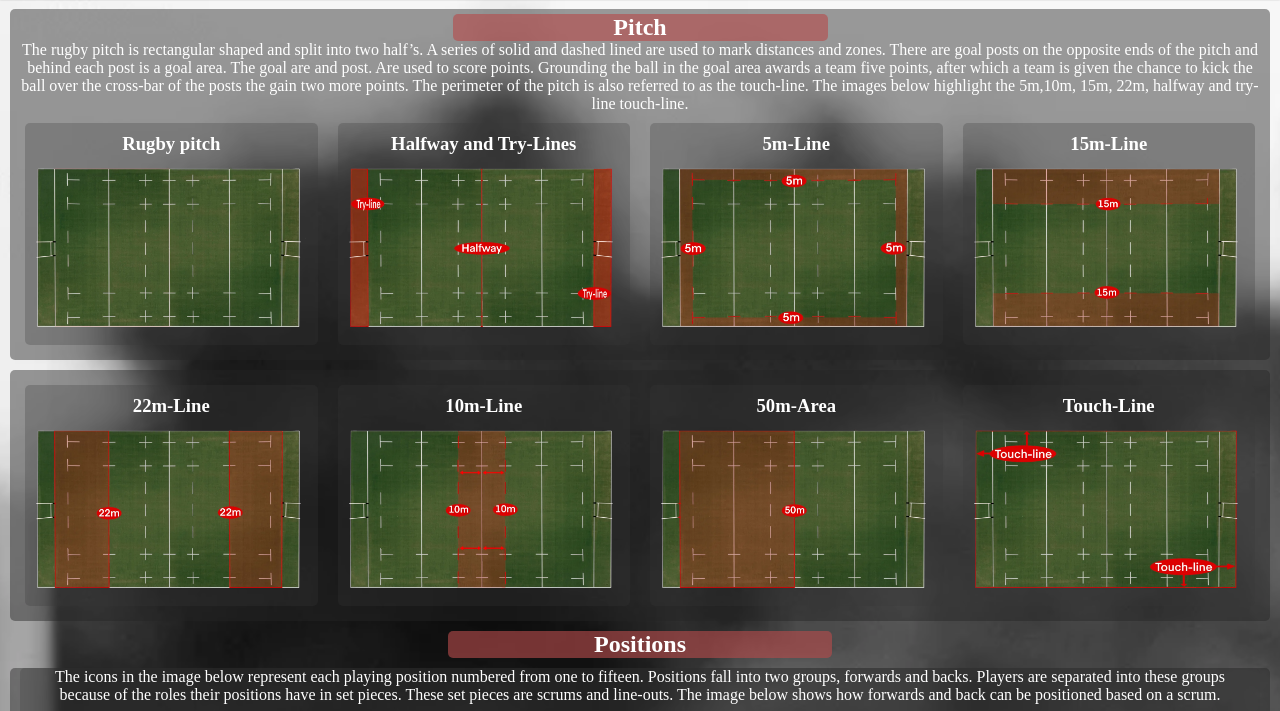
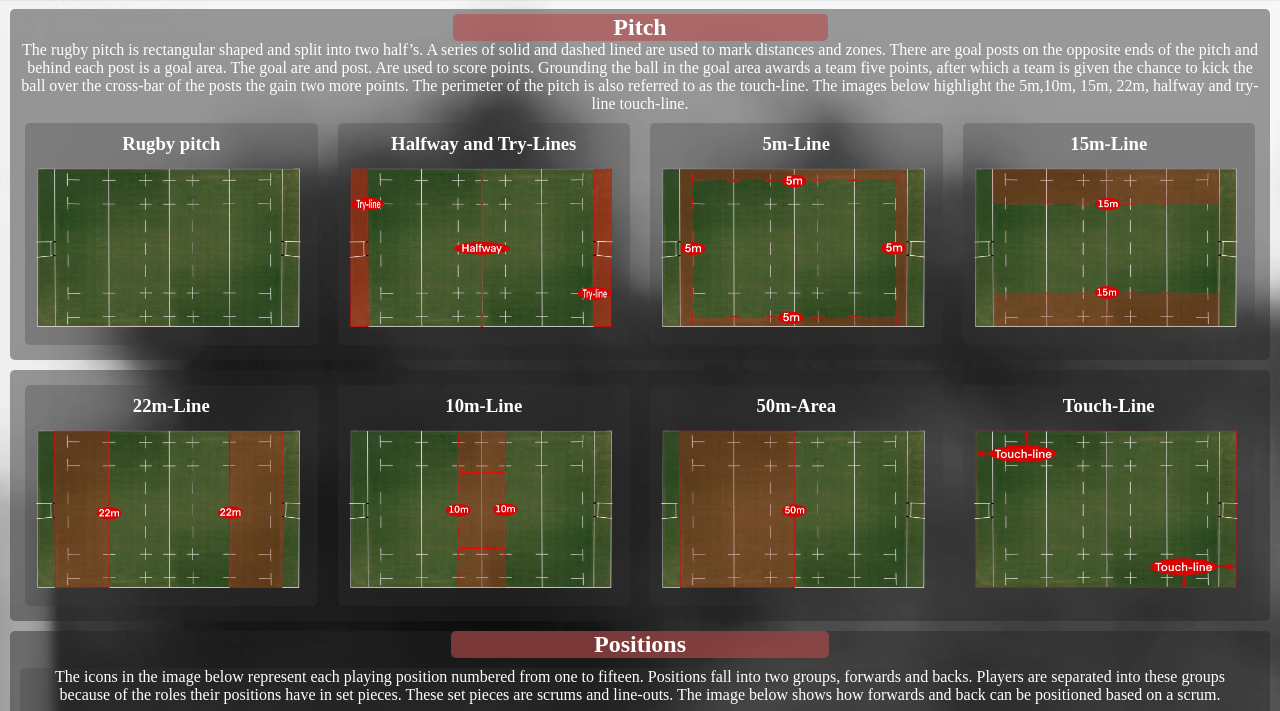
Before and after one commit to Bruce0C/Rugby-Buff, a plain HTML site: page how-to-play.html in a window 1280 px wide. Shown: the part 80-791 px from the top of the page. Drawn offline with Linux system fonts and the light colour scheme.

Commit message:
fix: Add title to positions section

```diff
--- a/how-to-play.html
+++ b/how-to-play.html
@@ -129,9 +129,9 @@
         </section>
 
         <!--Position section-->
-        <h2>Positions</h2>
         <section id="position-container">
-            <section class="card">
+            <h2 class="title">Positions</h2>
+            <div class="card">
                 <div class="card-text">
                     <p>
                         The icons in the image below represent each playing position numbered from one to fifteen.
@@ -142,11 +142,11 @@
                 </div>
                 <div class="card">
                     <div class="img-wrapper">
-                    <img src="./assets/images/forwards+backs-scrum.webp" alt="Forwards and Backs at a scrum"
-                        class="positions-img">
+                        <img src="./assets/images/forwards+backs-scrum.webp" alt="Forwards and Backs at a scrum"
+                            class="positions-img">
                     </div>
                 </div>
-            </section>
+            </div>
             <div class="table-container">
                 <table class="table">
                     <tr>
```
